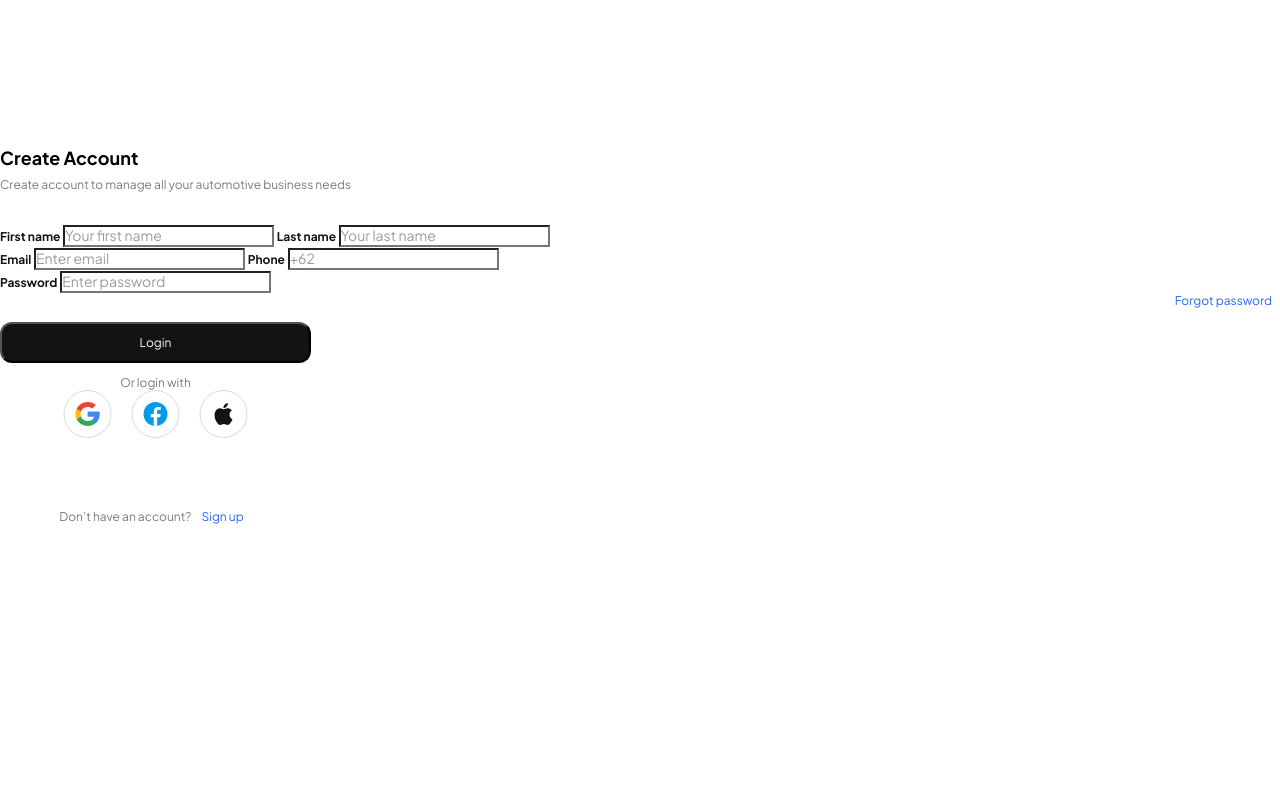
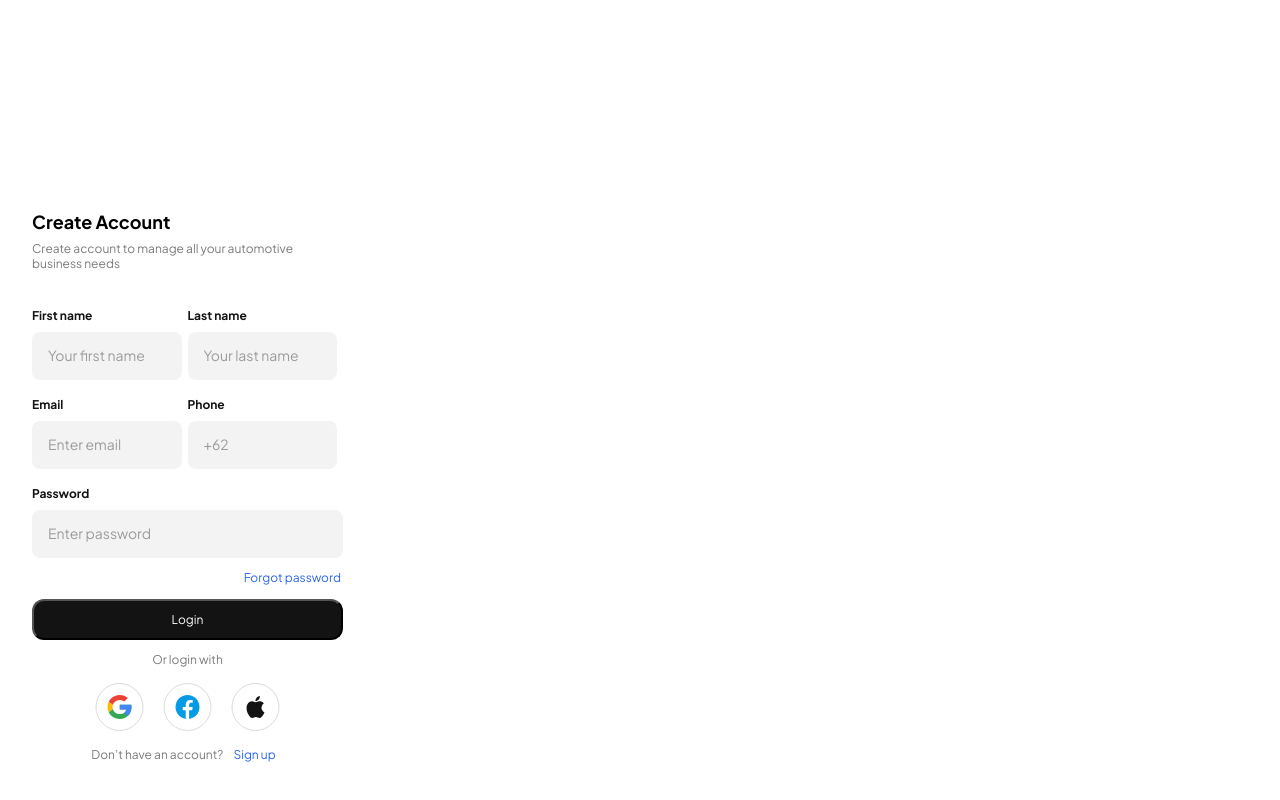
Before and after one commit to DanielPG-Dev/Proyecto-Front-02, a plain HTML site: page index.html in a window 1280 px wide. Shown: the part 1482-2282 px from the top of the page. Before the commit the page ends 2006 px from the top, so only its background shows below. Drawn offline with Linux system fonts and the light colour scheme.

Commit message:
Se finalizo con formularios de login y registro

```diff
--- a/index.html
+++ b/index.html
@@ -56,38 +56,39 @@
             </section>
         </div>
         <!-- contenedor de registro -->
-         <div class="register_form">
+         <div class="register_container">
             <header>
                 <h2>Create Account</h2>
                 <p>Create account to manage all your automotive business needs</p>
             </header>
-            <div>
-                <form action="/register" method="post">
-                    <div>
+            <div class="register_container_int">
+                <form class="register_form" action="/register" method="post">
+                    <div class="create_form">
                         <div>
-                            <label for="first_name">First name</label>
-                            <input type="text" id="first_name" placeholder="Your first name" required>
-                            <label for="last_name">Last name</label>
-                            <input type="text" id="last_name" placeholder="Your last name" required>
+                            <label for="first_name">First name</label><br>
+                            <input type="text" id="first_name" placeholder="Your first name" required><br>
+                            <label for="email">Email</label><br>
+                            <input type="email" id="email" placeholder="Enter email" required>
                         </div>
                         <div>
-                            <label for="email">Email</label>
-                            <input type="email" id="email" placeholder="Enter email" required>
-                            <label for="phone">Phone</label>
+                            <label for="last_name">Last name</label><br>
+                            <input type="text" id="last_name" placeholder="Your last name" required><br>
+                            <label for="phone">Phone</label><br>
                             <input type="tel" id="phone" placeholder="+62">
                         </div>
-                        <div>
-                            <label for="password">Password</label>
-                            <input type="password" id="password" placeholder="Enter password" required>
-                        </div>
-                        <div class="forgot_password">
-                            <a href="/forgot_password">Forgot password</a>
-                        </div>
-                        <button type="submit" class="login_button">Login</button>
                     </div>
+                    <div class="div_password">
+                        <label for="password">Password</label><br>
+                        <input type="password" id="password" placeholder="Enter password" required>
+                    </div>
+                    <div class="forgot_password">
+                        <a href="/forgot_password">Forgot password</a>
+                    </div>
+                    <button type="submit" class="login_button">Login</button>
+                </form>
                     <div class="social_login">
                         <p>Or login with</p>
-                        <div class="social_login">
+                        <div class="social_icons">
                             <a href="https://www.google.com/?hl=es" target="_blank">
                                 <img src="./assets/icons/icon-google-circulo.svg" alt="google">
                             </a>
@@ -100,7 +101,6 @@
                         </div>
                         <p>Don’t have an account? <a href="#">Sign up</a></p>
                     </div>
-                </form>
             </div>
 
          </div>
--- a/style.css
+++ b/style.css
@@ -8,8 +8,10 @@
 
 :root{
     /* Colors */
+    --background-color:#f3f3f3;
     --text-color-title:#131313;
     --text-color: #7b7b7b;
+    --text-color-placeholder: #9b9b9b;
 
     /* Typography */
     --base-font:Plus Jakarta Sans;
@@ -32,7 +34,7 @@ h2{
 
 p{
     font-size: var(--base-font-size);
-    color: #7B7B7B;
+    color: var(--text-color);
 }
 
 header p {
@@ -51,7 +53,7 @@ label{
 }
 
 .login_form input{
-    background: #f3f3f3;
+    background: var(--background-color);
     border: none;
     width: 311px;
     height: 48px;
@@ -64,7 +66,7 @@ label{
 input::placeholder{
     font-size: 14px;
     font-family: var(--base-font);
-    color: #9b9b9b;
+    color: var(--text-color-placeholder);
 
 }
 
@@ -133,3 +135,46 @@ a{
 @container(min-wi){
 
 }
+
+/* Contenedor de registro */
+.create_form{
+    display: flex;
+    /* flex-direction: column; */
+}
+
+.register_container{
+    display: inline-flex;
+    flex-direction: column;
+    align-items: start;
+    padding: 16px;
+    margin: 48px 16px 182px 16px;
+    width: 343px;
+    height: 582px;
+    box-sizing: border-box;
+
+}
+
+.register_container_int{
+    width: 311;
+    height: 456;
+    padding: 0;
+}
+
+.create_form input{
+    width: 149.5px;
+}
+
+.div_password input{
+    width: 311px;
+}
+
+.register_form input{
+    background: var(--background-color);
+    border: none;
+    height: 48px;
+    padding: 12px 16px;
+    border-radius: 8px;
+    margin-bottom: 12px;
+    margin-top: 8px;
+    margin-right: 6px;
+}
```
